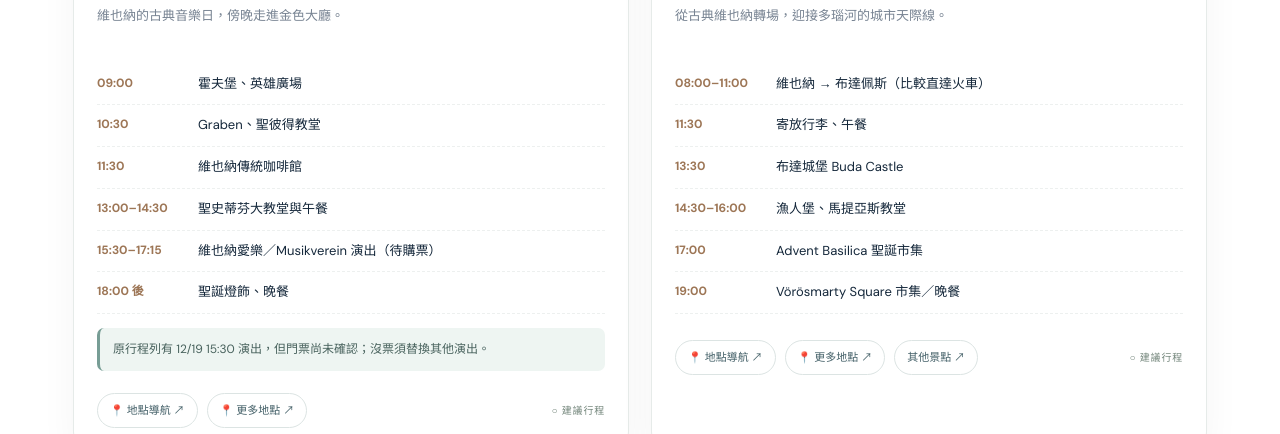
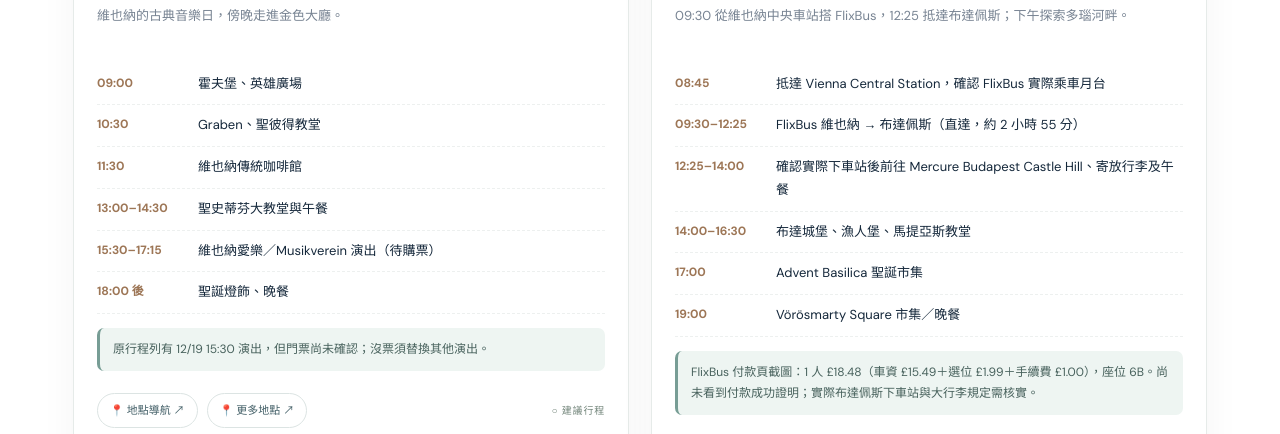
Before and after one commit to liangyuchen88/europe-christmas-2026, a plain HTML site: page index.html in a window 1280 px wide. Shown: the part 5173-5607 px from the top of the page. Drawn offline with nearby package versions, Linux system fonts and the light colour scheme; a small style sheet from the web is missing.

Commit message:
Update Dec 20 Vienna–Budapest FlixBus itinerary and fare

```diff
--- a/index.html
+++ b/index.html
@@ -58,7 +58,7 @@
    {date:'12/17',dow:'四',place:'Hallstatt → Vienna',cn:'哈修塔特 → 維也納',country:'at',image:'hallstatt',title:'湖畔雪景 · 前往維也納',description:'全程最緊湊的一天：巴士接駁、寄物、火車與渡輪。',events:[['約 08:00','CK 退房、接駁前往 Linz Hbf'],['約 09:30','Linz Hbf 寄放大行李'],['上午–中午','搭火車前往 Hallstatt Bahnhof'],['中午','搭渡輪進入 Hallstatt 小鎮'],['13:00–15:30','湖畔取景、廣場與老街散步'],['下午–晚上','回 Linz 取行李，搭火車至 Wien'],['晚上','維也納住宿 Check-in']],note:'重要：CK→Linz 早班接駁、Hallstatt 冬季渡輪及火車銜接都需要預先確認，尚不可當作已訂票。',urgent:true,maps:['Linz Hauptbahnhof','Hallstatt Austria','Wien Hauptbahnhof']},
    {date:'12/18',dow:'五',place:'Vienna',cn:'維也納',country:'at',image:'vienna',title:'美泉宮 · 美景宮 · 聖誕市集',description:'在皇家宮殿與金色燈光之間度過冬日。',events:[['09:00–12:00','美泉宮 Schönbrunn、宮前聖誕市集'],['12:00–13:00','午餐'],['14:00–16:00','美景宮 Belvedere、庭園與市集'],['17:00–19:00','Rathausplatz 市政廳聖誕市集'],['19:00 後','晚餐、維也納燈飾散步']],maps:['Schönbrunn Palace Vienna','Belvedere Vienna','Vienna Rathausplatz']},
    {date:'12/19',dow:'六',place:'Vienna',cn:'維也納',country:'at',image:'vienna',title:'霍夫堡 · 金色大廳',description:'維也納的古典音樂日，傍晚走進金色大廳。',events:[['09:00','霍夫堡、英雄廣場'],['10:30','Graben、聖彼得教堂'],['11:30','維也納傳統咖啡館'],['13:00–14:30','聖史蒂芬大教堂與午餐'],['15:30–17:15','維也納愛樂／Musikverein 演出（待購票）'],['18:00 後','聖誕燈飾、晚餐']],note:'原行程列有 12/19 15:30 演出，但門票尚未確認；沒票須替換其他演出。',maps:['Hofburg Vienna','Musikverein Vienna']},
-   {date:'12/20',dow:'日',place:'Budapest',cn:'布達佩斯',country:'hu',image:'budapest',title:'火車抵達 · 布達城堡區',description:'從古典維也納轉場，迎接多瑙河的城市天際線。',events:[['08:00–11:00','維也納 → 布達佩斯（比較直達火車）'],['11:30','寄放行李、午餐'],['13:30','布達城堡 Buda Castle'],['14:30–16:00','漁人堡、馬提亞斯教堂'],['17:00','Advent Basilica 聖誕市集'],['19:00','Vörösmarty Square 市集／晚餐']],maps:['Budapest Castle','Fisherman’s Bastion Budapest','St Stephen Basilica Budapest']},
+   {date:'12/20',dow:'日',place:'Budapest',cn:'布達佩斯',country:'hu',image:'budapest',title:'FlixBus 直達 · 布達城堡區',description:'09:30 從維也納中央車站搭 FlixBus，12:25 抵達布達佩斯；下午探索多瑙河畔。',events:[['08:45','抵達 Vienna Central Station，確認 FlixBus 實際乘車月台'],['09:30–12:25','FlixBus 維也納 → 布達佩斯（直達，約 2 小時 55 分）'],['12:25–14:00','確認實際下車站後前往 Mercure Budapest Castle Hill、寄放行李及午餐'],['14:00–16:30','布達城堡、漁人堡、馬提亞斯教堂'],['17:00','Advent Basilica 聖誕市集'],['19:00','Vörösmarty Square 市集／晚餐']],note:'FlixBus 付款頁截圖：1 人 £18.48（車資 £15.49＋選位 £1.99＋手續費 £1.00），座位 6B。尚未看到付款成功證明；實際布達佩斯下車站與大行李規定需核實。',maps:['Vienna Hauptbahnhof','Budapest Castle','Fisherman’s Bastion Budapest','St Stephen Basilica Budapest']},
    {date:'12/21',dow:'一',place:'Budapest',cn:'布達佩斯',country:'hu',image:'budapest',title:'國會大廈 · 溫泉 · 夜遊',description:'溫泉蒸氣與多瑙河兩岸的夜間金色燈火。',events:[['09:00–11:00','國會大廈外觀／官方導覽（需預約）'],['11:00–12:00','多瑙河畔鞋子紀念碑'],['13:00–16:00','塞切尼溫泉 Széchenyi Bath'],['16:00–18:00','回飯店休息、換衣'],['18:30–19:30','多瑙河夜間遊船（需預約）'],['20:00','晚餐、整理機場行李']],note:'泡湯帶泳衣、拖鞋；夜間遊船與國會導覽建議提前預訂。',maps:['Hungarian Parliament Building','Széchenyi Thermal Bath','Budapest Danube cruise']},
    {date:'12/22',dow:'二',place:'Rovaniemi',cn:'羅瓦涅米',country:'fi',image:'lapland',title:'飛往北極圈 · 入住公寓',description:'離開多瑙河，飛進芬蘭的雪國。',events:[['約 05:30','從布達佩斯住宿出發前往機場'],['08:15','Budapest 起飛（按機票確認）'],['18:20','抵達 Rovaniemi Airport'],['19:30–20:30','入住 Arctic Elf Apartment'],['晚上','晚餐、採買雪地用品']],note:'08:15–18:20 可能包含轉機；依機票確認行李、轉機與抵達時間。',maps:['Budapest Ferenc Liszt International Airport','Rovaniemi Airport','Rovaniemi Finland']},
    {date:'12/23',dow:'三',place:'Rovaniemi',cn:'羅瓦涅米',country:'fi',image:'lapland',title:'聖誕老人村 · 馴鹿雪橇',description:'在聖誕老人官方郵局寄出一張北極圈明信片。',events:[['08:30–09:30','從市區前往 Santa Claus Village'],['09:30–11:30','北極圈標線、與聖誕老人合照'],['11:30–12:30','聖誕老人郵局寄明信片'],['12:30–13:30','午餐'],['13:30–14:30','馴鹿雪橇（尚需預約）'],['14:30–17:00','聖誕村、雪地與燈光']],note:'馴鹿雪橇尚非已確認的預約；聖誕節前熱門時段很容易額滿。',maps:['Santa Claus Village Rovaniemi','Santa Claus Main Post Office Finland']},
```
